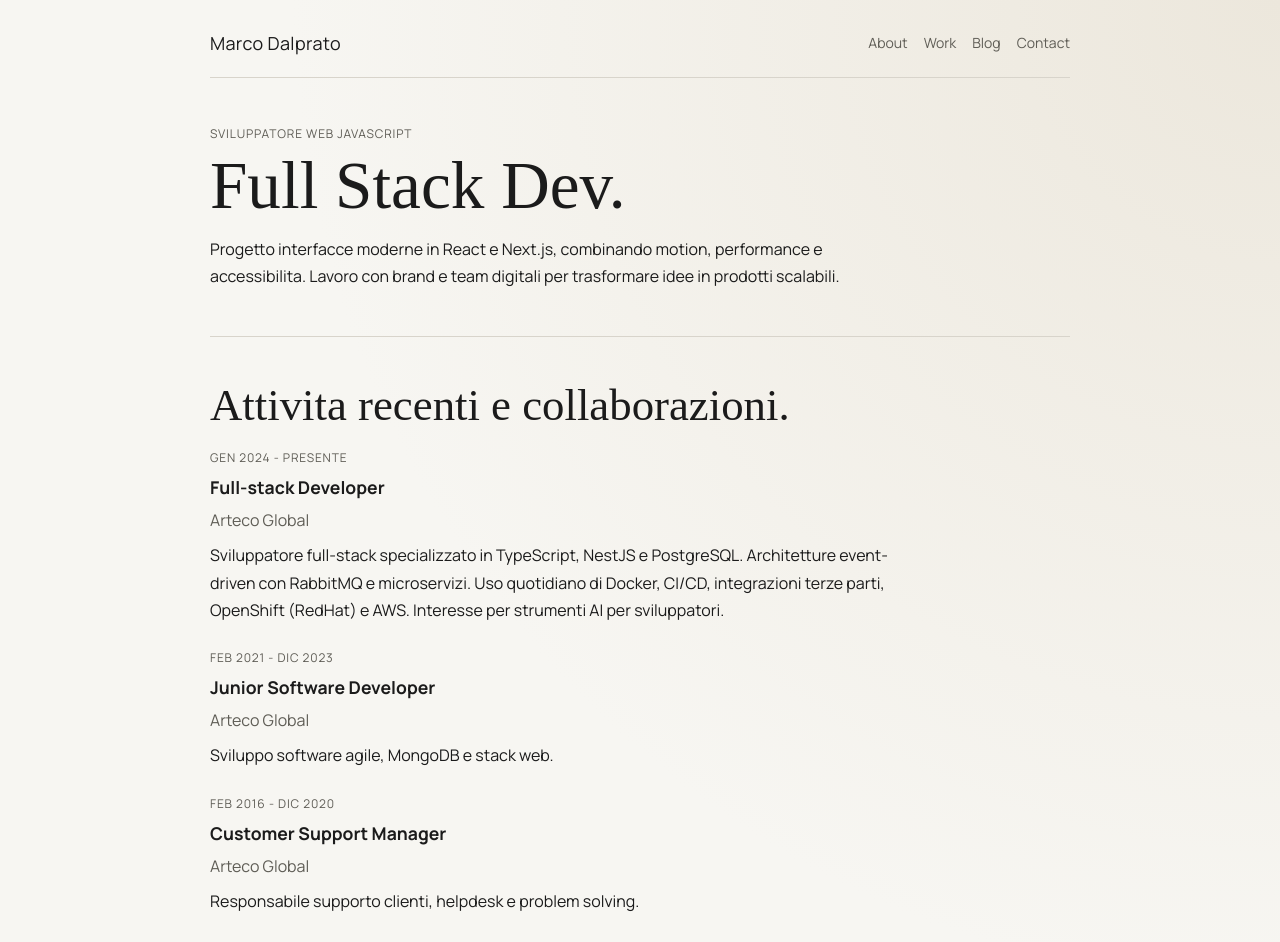
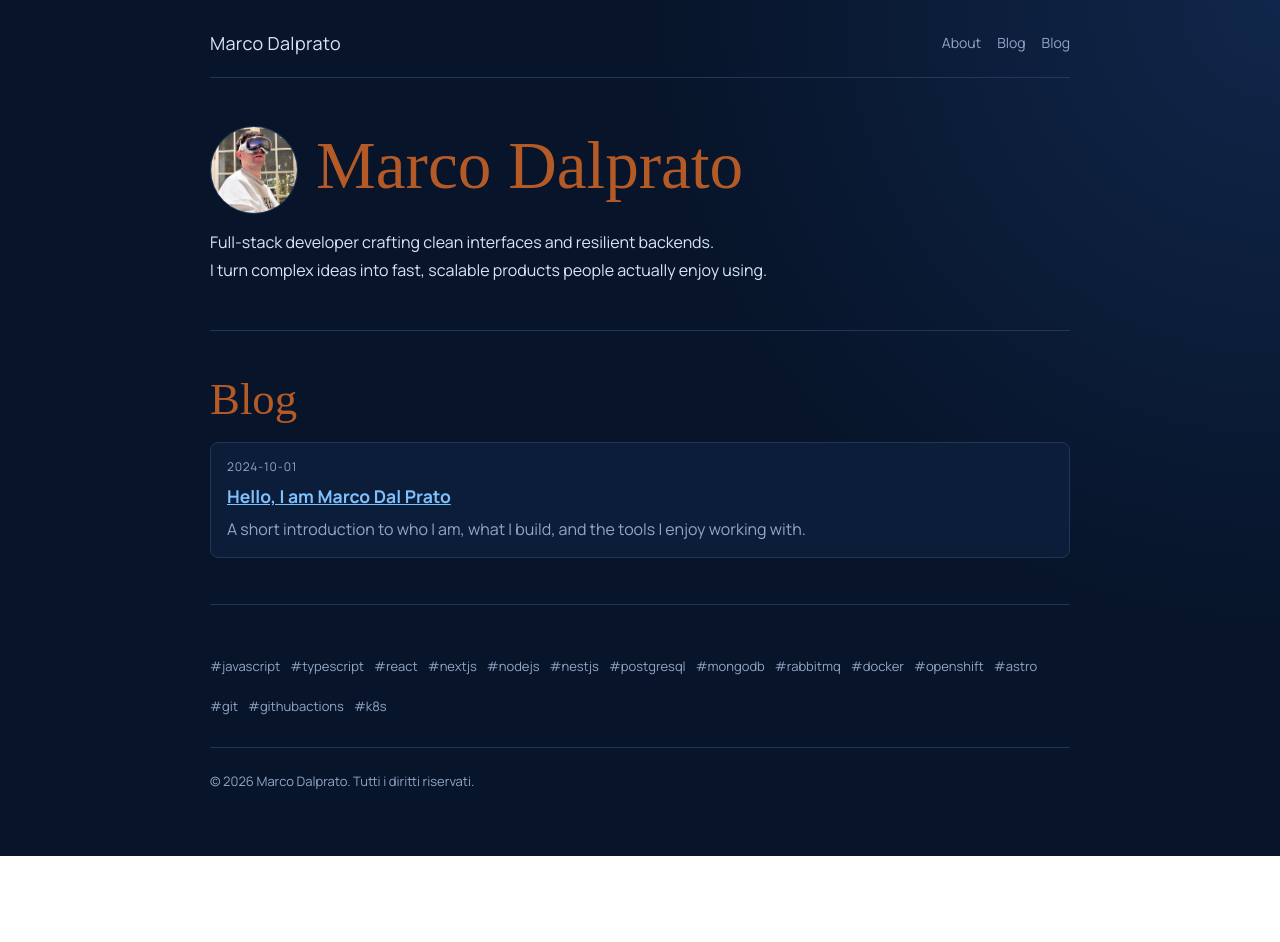
Before and after one commit to MDalprato/marcodalprato_website, a Next.js app: page / in a window 1280 px wide. Shown: the top 942 px of the page. After the commit the page ends 856 px from the top, so only its background shows below. Built offline with nearby package versions, Linux system fonts and the light colour scheme; a web font is replaced by a local one.

Commit message:
Update blog layout and content; modify navigation links, enhance blog section with dynamic post listing, and improve global styles for better aesthetics.

```diff
--- a/app/blog/layout.js
+++ b/app/blog/layout.js
@@ -11,7 +11,7 @@ export default function BlogLayout({ children }) {
         </a>
         <nav className="site-nav" aria-label="Main">
           <a href="/#about">{t.nav.about}</a>
-          <a href="/#work">{t.nav.portfolio}</a>
+          <a href="/#blog-home">{t.nav.blog}</a>
           <a href="/blog">{t.nav.blog}</a>
           <a href="/#contact">{t.nav.contact}</a>
         </nav>
--- a/app/blog/page.js
+++ b/app/blog/page.js
@@ -13,7 +13,7 @@ export default async function BlogPage() {
       <header className="blog-hero">
         <div className="blog-hero__inner">
           <p className="eyebrow">Blog</p>
-          <h1>Appunti e mini-post</h1>
+          <h1>Blog</h1>
           <p className="lead">Piccoli aggiornamenti, note tecniche e idee di lavoro.</p>
           <Link className="blog-back" href="/">
             Torna alla home
--- a/app/content.js
+++ b/app/content.js
@@ -90,7 +90,7 @@ const content = {
     },
     blog: {
       eyebrow: 'Blog',
-      title: 'Appunti e mini-post.',
+      title: 'Blog',
       lead: 'Piccoli aggiornamenti, note tecniche e idee di lavoro.',
       empty: 'Nessun post pubblicato al momento.'
     },
@@ -200,7 +200,7 @@ const content = {
     },
     blog: {
       eyebrow: 'Blog',
-      title: 'Notes and mini-posts.',
+      title: 'Blog',
       lead: 'Small updates, technical notes, and work ideas.',
       empty: 'No posts published yet.'
     },
--- a/app/globals.css
+++ b/app/globals.css
@@ -1,12 +1,13 @@
 @import url('https://fonts.googleapis.com/css2?family=Instrument+Serif:ital@0;1&family=Manrope:wght@400;500;700&display=swap');
 
 :root {
-  --bg: #f7f6f2;
-  --paper: #fffdf8;
-  --ink: #1b1b1b;
-  --muted: #5f5d56;
-  --line: #d8d4cb;
-  --link: #0f4f5d;
+  --bg: #071429;
+  --paper: #0b1d38;
+  --ink: #d9e6f7;
+  --muted: #92a6c5;
+  --line: #203759;
+  --link: #7fc1ff;
+  --heading: #b35a26;
 }
 
 * {
@@ -20,7 +21,7 @@ html {
 }
 
 body {
-  background: radial-gradient(circle at top right, #ece7dc 0%, var(--bg) 38%);
+  background: radial-gradient(circle at top right, #10264a 0%, var(--bg) 42%);
   color: var(--ink);
   font-family: 'Manrope', sans-serif;
   line-height: 1.7;
@@ -81,6 +82,22 @@ a {
   font-size: clamp(2.3rem, 6vw, 4.2rem);
   line-height: 0.95;
   margin: 10px 0 18px;
+  color: var(--heading);
+}
+
+.intro-head {
+  display: flex;
+  align-items: center;
+  gap: 18px;
+  margin-bottom: 14px;
+}
+
+.intro-portrait {
+  width: 88px;
+  height: 88px;
+  border-radius: 999px;
+  object-fit: cover;
+  border: 1px solid var(--line);
 }
 
 .kicker,
@@ -105,11 +122,13 @@ h2 {
   font-size: clamp(1.8rem, 4vw, 2.8rem);
   line-height: 1;
   margin-bottom: 20px;
+  color: var(--heading);
 }
 
 h3 {
   font-size: 1.1rem;
   line-height: 1.3;
+  color: var(--heading);
 }
 
 .timeline-list {
@@ -126,24 +145,21 @@ h3 {
   color: var(--muted);
 }
 
-.stack-list {
+.hashtags-list {
   list-style: none;
   display: flex;
   flex-wrap: wrap;
   gap: 10px;
 }
 
-.stack-list li {
-  border: 1px solid var(--line);
-  border-radius: 999px;
-  padding: 6px 12px;
+.hashtags-list li {
+  padding: 4px 0;
   font-size: 13px;
   color: var(--muted);
 }
 
-.contact {
-  display: grid;
-  gap: 16px;
+.hashtags-section {
+  padding-bottom: 26px;
 }
 
 .inline-link,
@@ -212,6 +228,24 @@ h3 {
   gap: 10px;
 }
 
+.home-blog-list {
+  display: grid;
+  gap: 20px;
+}
+
+.home-blog-item {
+  border: 1px solid var(--line);
+  background: var(--paper);
+  border-radius: 8px;
+  padding: 14px 16px;
+  display: grid;
+  gap: 8px;
+}
+
+.home-blog-desc {
+  color: var(--muted);
+}
+
 .blog-card__media,
 .blog-article__media {
   border-radius: 6px;
@@ -237,4 +271,13 @@ img {
     flex-direction: column;
     align-items: flex-start;
   }
+
+  .intro-head {
+    gap: 14px;
+  }
+
+  .intro-portrait {
+    width: 72px;
+    height: 72px;
+  }
 }
--- a/app/page.js
+++ b/app/page.js
@@ -1,8 +1,10 @@
 import content from './content';
-import SocialLinks from './components/SocialLinks';
+import Link from 'next/link';
+import { getBlogPosts } from './lib/blog';
 
-export default function Home() {
+export default async function Home() {
   const t = content.it;
+  const posts = await getBlogPosts();
   const year = new Date().getFullYear();
 
   return (
@@ -13,52 +15,50 @@ export default function Home() {
         </a>
         <nav className="site-nav" aria-label="Main">
           <a href="#about">About</a>
-          <a href="#work">Work</a>
+          <a href="#blog-home">Blog</a>
           <a href="/blog">Blog</a>
-          <a href="#contact">Contact</a>
         </nav>
       </header>
 
       <section id="about" className="section intro">
-        <p className="kicker">{t.hero.eyebrow}</p>
-        <h1>{t.hero.title}</h1>
-        <p>{t.hero.lead}</p>
+        <div className="intro-head">
+          <img className="intro-portrait" src="/assets/images/picture.avif" alt="Marco Dalprato" />
+          <h1>Marco Dalprato</h1>
+        </div>
+        <p>
+          Full-stack developer crafting clean interfaces and resilient backends.
+          <br />
+          I turn complex ideas into fast, scalable products people actually enjoy using.
+        </p>
       </section>
 
-      <section id="work" className="section">
-        <h2>{t.portfolio.title}</h2>
-        <div className="timeline-list">
-          {t.portfolio.items.map((item) => (
-            <article key={`${item.role}-${item.time}`} className="timeline-item">
-              <p className="meta">{item.time}</p>
-              <h3>{item.role}</h3>
-              <p className="company">{item.company}</p>
-              <p>{item.detail}</p>
-            </article>
-          ))}
-        </div>
+      <section id="blog-home" className="section">
+        <h2>{t.blog.title}</h2>
+        {posts.length ? (
+          <div className="home-blog-list">
+            {posts.map((post) => (
+              <article key={post.slug} className="home-blog-item">
+                <p className="meta">{post.date}</p>
+                <h3>
+                  <Link className="blog-card__link" href={`/blog/${post.slug}`}>
+                    {post.title}
+                  </Link>
+                </h3>
+                <p className="home-blog-desc">{post.excerpt || 'Descrizione in arrivo.'}</p>
+              </article>
+            ))}
+          </div>
+        ) : (
+          <p className="blog-empty">{t.blog.empty}</p>
+        )}
       </section>
 
-      <section className="section">
-        <h2>{t.tech.title}</h2>
-        <ul className="stack-list" aria-label={t.tech.listLabel}>
+      <section className="section hashtags-section">
+        <ul className="hashtags-list" aria-label={t.tech.listLabel}>
           {t.tech.items.map((item) => (
-            <li key={item.label}>{item.label}</li>
+            <li key={item.label}>#{item.label.replaceAll('.', '').replaceAll(' ', '').toLowerCase()}</li>
           ))}
         </ul>
-      </section>
-
-      <section id="contact" className="section contact">
-        <h2>{t.contact.title}</h2>
-        <p>{t.contact.lead}</p>
-        <div className="social-grid">
-          <SocialLinks />
-        </div>
-        <p>
-          <a className="inline-link" href="/assets/cv/cv.pdf">
-            {t.cv.cta}
-          </a>
-        </p>
       </section>
 
       <footer className="site-footer">
```
